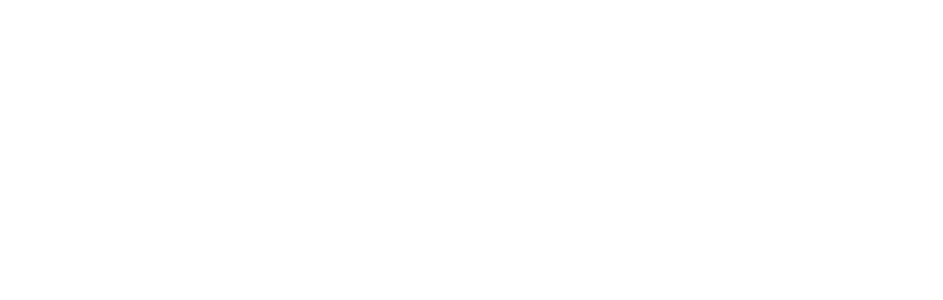
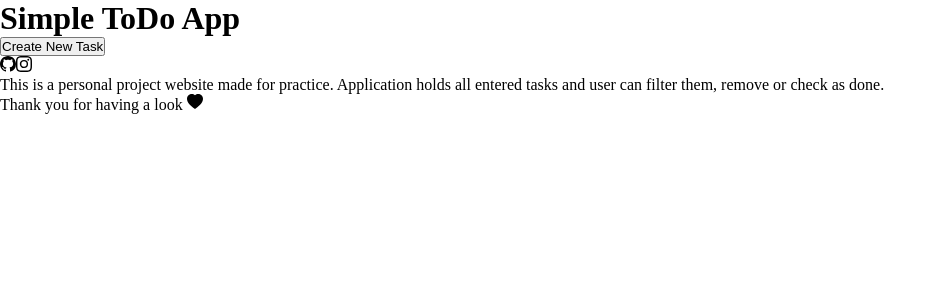
Before and after one commit to Ljusaj123/ToDo-List, a React (Create React App) app: page / in a window 1280 px wide. Shown: the top 300 px of the page, without its empty margins (0-943 px from the left). Built offline with nearby package versions, Linux system fonts and the light colour scheme.

Commit message:
some starting jsx

```diff
--- a/src/App.js
+++ b/src/App.js
@@ -1,7 +1,41 @@
 import "./styles/css/styles.css";
+import { BsGithub, BsInstagram, BsHeartFill } from "react-icons/bs";
 
 function App() {
-  return <div className="Todo"></div>;
+  return (
+    <div className="Todo">
+      <header className="title-container">
+        <h1>Simple ToDo App</h1>
+      </header>
+      <div className="create-button-container">
+        <button className="create-btn">Create New Task</button>
+      </div>
+      <div className="filter-sort-container">
+        <div className="filter-by-list-container"></div>
+        <div className="sort-container"></div>
+      </div>
+      <main className="tasks-containers">
+        <div className="task-name-container"></div>
+        <div className="task-info-container"></div>
+      </main>
+      <footer>
+        <div className="footer-container">
+          <div className="social-icons-container">
+            <BsGithub />
+            <BsInstagram />
+          </div>
+          <p className="footer-text-info">
+            This is a personal project website made for practice. Application
+            holds all entered tasks and user can filter them, remove or check as
+            done.
+          </p>
+          <p className="footer-thanks-text">
+            Thank you for having a look <BsHeartFill />
+          </p>
+        </div>
+      </footer>
+    </div>
+  );
 }
 
 export default App;
```
